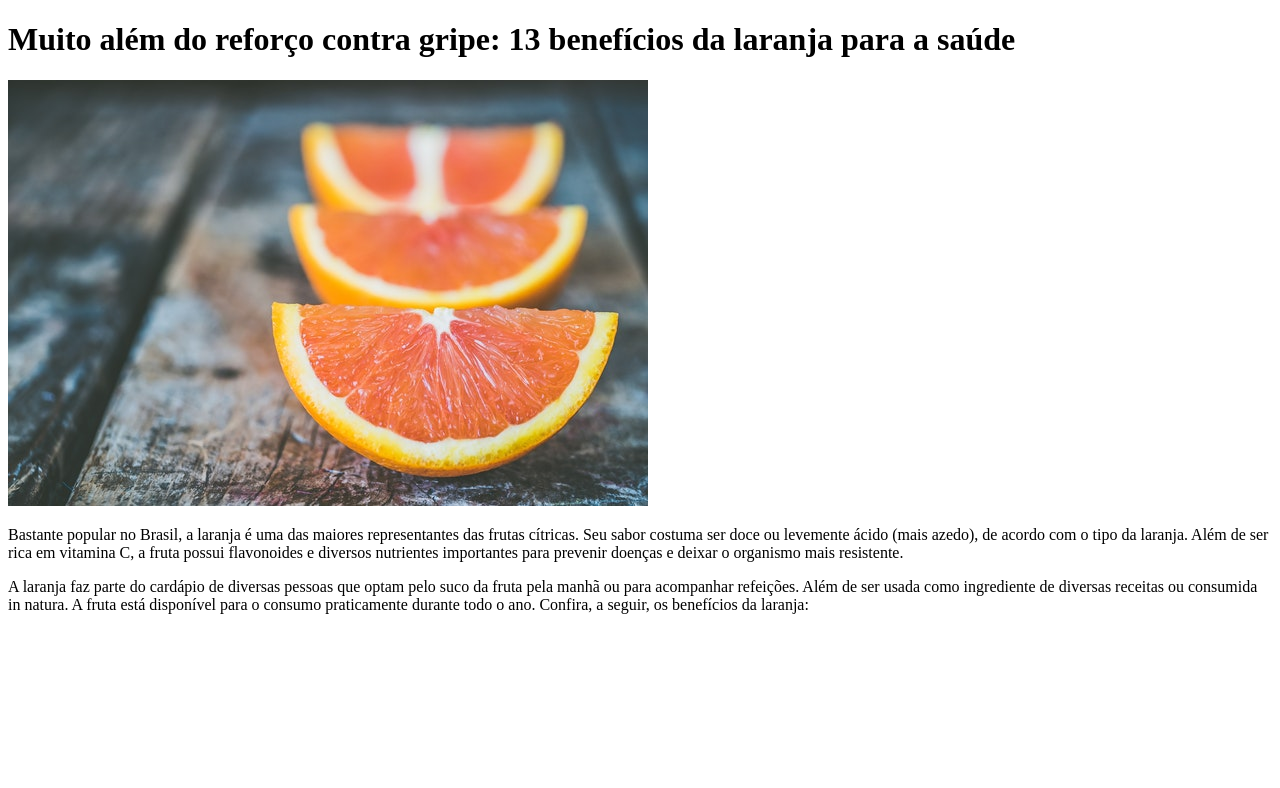
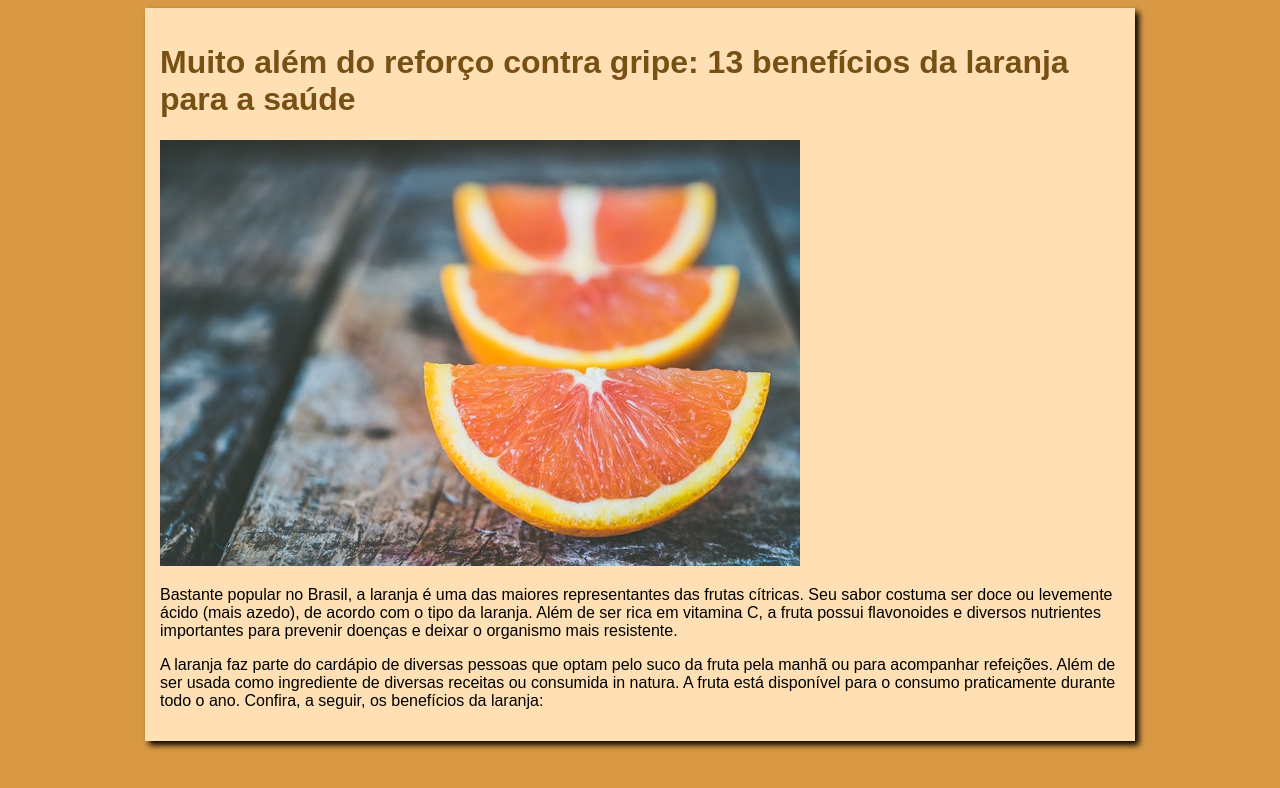
Before and after one commit to renatodev95/site-piloto, a plain HTML site: page index.html in a window 1280 px wide. Drawn offline with Linux system fonts and the light colour scheme.

Commit message:
finalização parcial desing
att

```diff
--- a/index.html
+++ b/index.html
@@ -4,6 +4,7 @@
     <meta charset="UTF-8">
     <meta name="viewport" content="width=device-width, initial-scale=1.0">
     <title>Muito além do reforço contra gripe: 13 benefícios da laranja para a saúde</title>
+    <link rel="stylesheet" href="style.css">
 </head>
 <body>
     <main>
--- /dev/null
+++ b/style.css
@@ -0,0 +1,28 @@
+@charset "UTF8";
+
+* {
+    font-size: 16px;
+    font-family: Arial, Helvetica, sans-serif;
+}
+
+body {
+    background-color: #d99944;
+}
+
+main {
+    background-color: #ffe0b5;
+    width: 960px;
+    margin: auto;
+    padding: 15px;
+    box-shadow: 4px 4px 6px black;
+}
+
+h1 {
+    font-size: 2em;
+    color: #795014;
+}
+
+h2 {
+    font-size: 1.5em;
+    color: #795014;
+}
```
